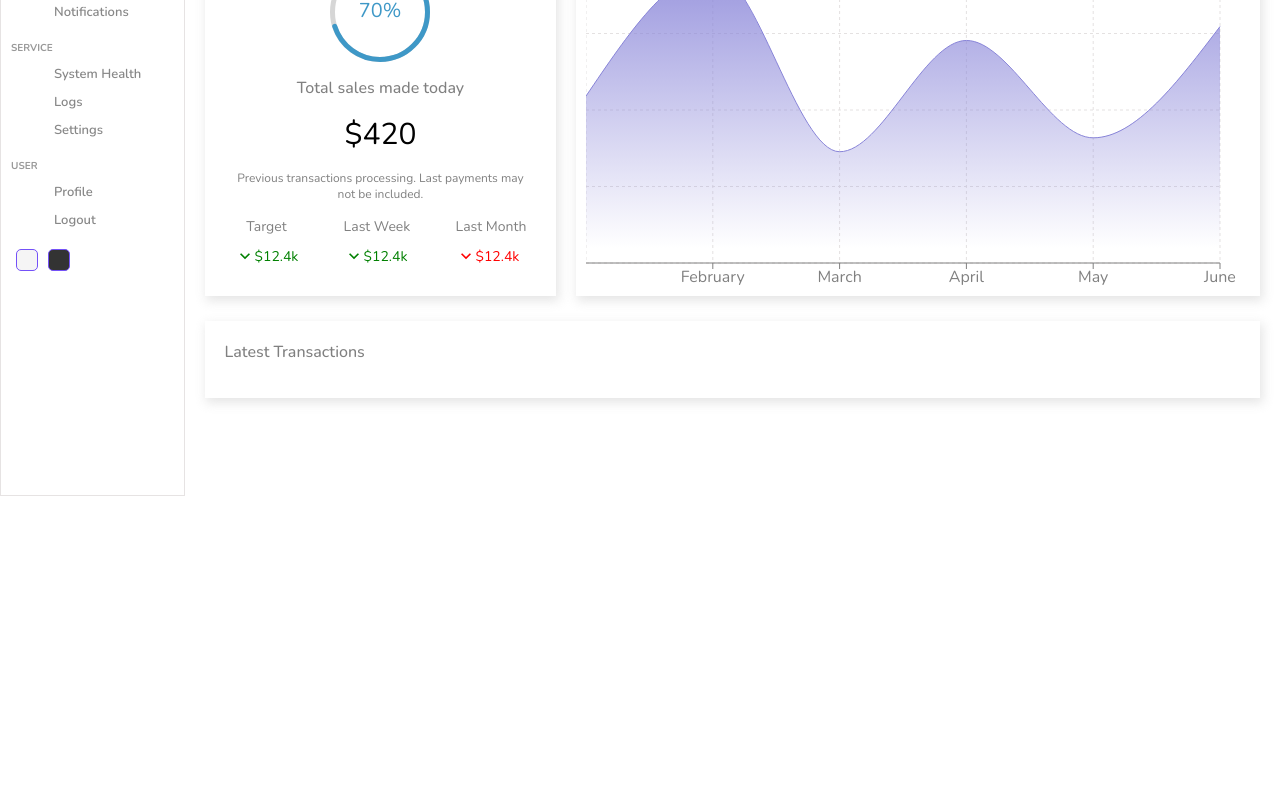
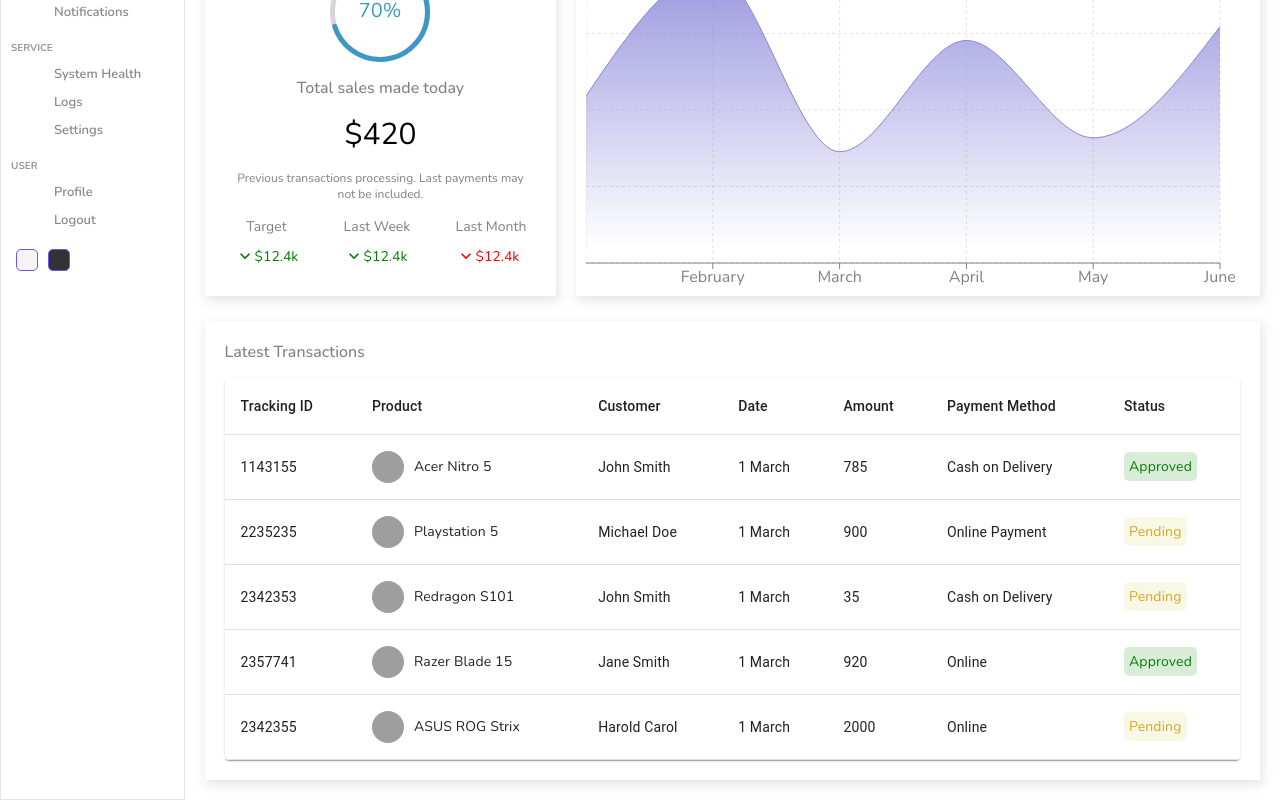
Before and after one commit to adit-ya15/InsightDash, a React (Create React App) app: page / in a window 1280 px wide. Shown: the part 306-1106 px from the top of the page. Before the commit the page ends 802 px from the top, so only its background shows below. Built offline with nearby package versions, Linux system fonts and the light colour scheme; grey boxes are pictures that could not be loaded; some icons are missing.

Commit message:
completed list of users

```diff
--- a/src/components/table/Table.jsx
+++ b/src/components/table/Table.jsx
@@ -1,12 +1,105 @@
 import React from 'react'
 import "./table.scss"
+import Table from '@mui/material/Table';
+import TableBody from '@mui/material/TableBody';
+import TableCell from '@mui/material/TableCell';
+import TableContainer from '@mui/material/TableContainer';
+import TableHead from '@mui/material/TableHead';
+import TableRow from '@mui/material/TableRow';
+import Paper from '@mui/material/Paper';
 
-const Table = () => {
+const List = () => {
+    const rows = [
+        {
+            id: 1143155,
+            product: "Acer Nitro 5",
+            img: "https://m.media-amazon.com/images/I/81bc8mA3nKL._AC_UY327_FMwebp_QL65_.jpg",
+            customer: "John Smith",
+            date: "1 March",
+            amount: 785,
+            method: "Cash on Delivery",
+            status: "Approved",
+        },
+        {
+            id: 2235235,
+            product: "Playstation 5",
+            img: "https://m.media-amazon.com/images/I/31JaiPXYI8L._AC_UY327_FMwebp_QL65_.jpg",
+            customer: "Michael Doe",
+            date: "1 March",
+            amount: 900,
+            method: "Online Payment",
+            status: "Pending",
+        },
+        {
+            id: 2342353,
+            product: "Redragon S101",
+            img: "https://m.media-amazon.com/images/I/71kr3WAj1FL._AC_UY327_FMwebp_QL65_.jpg",
+            customer: "John Smith",
+            date: "1 March",
+            amount: 35,
+            method: "Cash on Delivery",
+            status: "Pending",
+        },
+        {
+            id: 2357741,
+            product: "Razer Blade 15",
+            img: "https://m.media-amazon.com/images/I/71wF7YDIQkL._AC_UY327_FMwebp_QL65_.jpg",
+            customer: "Jane Smith",
+            date: "1 March",
+            amount: 920,
+            method: "Online",
+            status: "Approved",
+        },
+        {
+            id: 2342355,
+            product: "ASUS ROG Strix",
+            img: "https://m.media-amazon.com/images/I/81hH5vK-MCL._AC_UY327_FMwebp_QL65_.jpg",
+            customer: "Harold Carol",
+            date: "1 March",
+            amount: 2000,
+            method: "Online",
+            status: "Pending",
+        },
+    ];
     return (
-        <div>
-            Table
-        </div>
+    <TableContainer component={Paper} className='table'>
+        <Table sx={{ minWidth: 650 }} aria-label="simple table">
+            <TableHead>
+                <TableRow>
+                    <TableCell className='tableCell'>Tracking ID</TableCell>
+                    <TableCell className='tableCell'>Product</TableCell>
+                    <TableCell className='tableCell'>Customer</TableCell>
+                    <TableCell className='tableCell'>Date</TableCell>
+                    <TableCell className='tableCell'>Amount</TableCell>
+                    <TableCell className='tableCell'>Payment Method</TableCell>
+                    <TableCell className='tableCell'>Status</TableCell>
+                </TableRow>
+            </TableHead>
+            <TableBody>
+                {rows.map((row) => (
+                    <TableRow
+                        key={row.id}
+                    >
+                        <TableCell className='tableCell'>{row.id}</TableCell>
+                        <TableCell className='tableCell'>
+                            <div className="cellWrapper">
+                                <img src={row.img} alt="" className='image'/>
+                                {row.product}
+                            </div>
+                        </TableCell>
+                        <TableCell className='tableCell'>{row.customer}</TableCell>
+                        <TableCell className='tableCell'>{row.date}</TableCell>
+                        <TableCell className='tableCell'>{row.amount}</TableCell>
+                        <TableCell className='tableCell'>{row.method}</TableCell>
+                        <TableCell className='tableCell'>
+                            <span className={`status ${row.status}`}>{row.status}</span>
+                        </TableCell>
+                    </TableRow>
+                ))}
+            </TableBody>
+        </Table>
+    </TableContainer>
     )
 }
 
-export default Table
+export default List
--- a/src/components/table/table.scss
+++ b/src/components/table/table.scss
@@ -0,0 +1,28 @@
+.table{
+    .cellWrapper{
+        display: flex;
+        align-items: center;
+
+        .image{
+            width: 32px;
+            height: 32px;
+            border-radius: 50%;
+            margin-right: 10px;
+            object-fit: cover;
+        }
+    }
+
+    .status{
+        padding: 5px;
+        border-radius: 5px;
+
+        &.Approved{
+            color: green;
+            background-color: rgba(0,128,0,0.151);
+        }
+        &.Pending{
+            color: goldenrod;
+            background-color: rgba(189,189,3,0.103);
+        }
+    }
+}
--- a/src/pages/home/Home.jsx
+++ b/src/pages/home/Home.jsx
@@ -5,6 +5,8 @@
 import Widget from '../../components/widget/Widget'
 import Featured from '../../components/featured/Featured'
 import Chart from '../../components/chart/Chart'
+import Table from '../../components/table/Table'
+
 
 const Home = () => {
     return (
@@ -24,6 +26,7 @@
                 </div>
                 <div className='listContainer'>
                     <div className="listTitle">Latest Transactions</div>
+                    <Table/>
                 </div>
             </div>
         </div>
```
